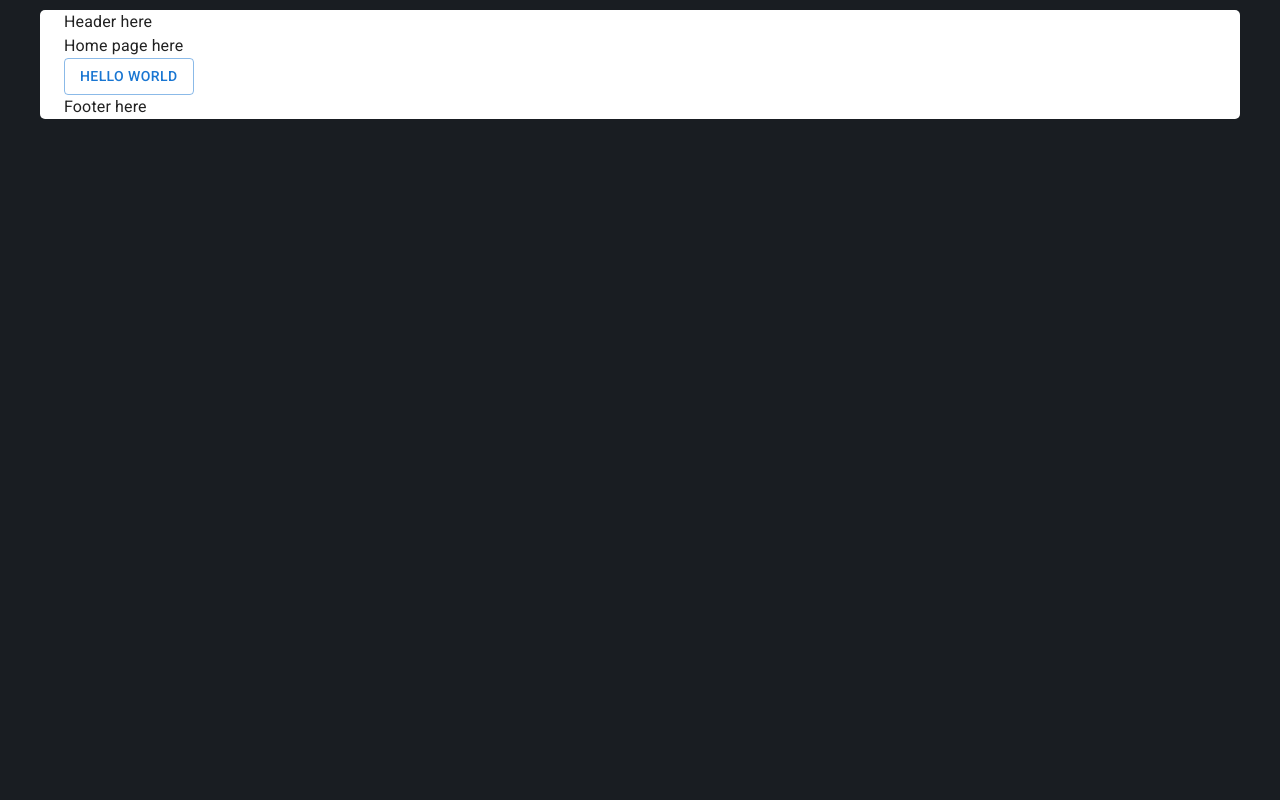
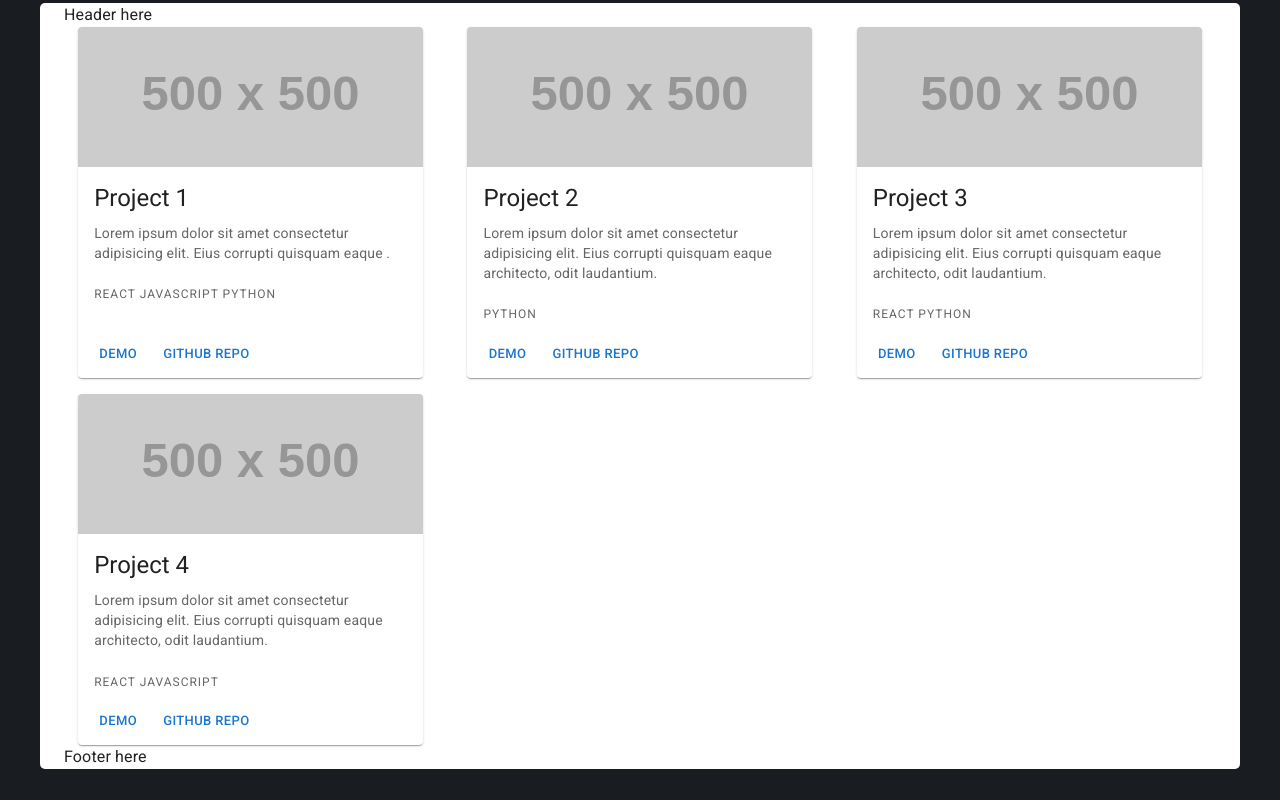
Before and after one commit to Valdas-Stonkus/portfolio-react, a React (Create React App) app: page / in a window 1280 px wide. Built offline with nearby package versions, Linux system fonts and the light colour scheme.

Commit message:
create Card component

```diff
--- a/public/index.html
+++ b/public/index.html
@@ -16,6 +16,7 @@
   <link rel="stylesheet" href="https://fonts.googleapis.com/icon?family=Material+Icons" />
 
   <link rel="manifest" href="%PUBLIC_URL%/manifest.json" />
+
 
   <!--
       Notice the use of %PUBLIC_URL% in the tags above.
--- /dev/null
+++ b/src/components/Projects/GridWrapper.jsx
@@ -0,0 +1,26 @@
+/* eslint-disable max-len */
+import { Grid } from '@mui/material'
+import { projects } from '../../data/projectsData'
+import ProjectCard from './ProjectCard'
+
+const GridWrapper = () => (
+    <Grid container spacing={2} alignItems="stretch">
+        {projects.map((project) => (
+            <Grid
+                item
+                xs={12}
+                sm={6}
+                md={4}
+                key={project.id}
+                sx={{
+                    display: 'flex',
+                    flexDirection: 'column',
+                    alignItems: 'center'
+                }}
+            >
+                <ProjectCard project={project} />
+            </Grid>
+        ))}
+    </Grid>
+)
+export default GridWrapper
--- /dev/null
+++ b/src/components/Projects/ProjectCard/ProjectCard.jsx
@@ -0,0 +1,59 @@
+/* eslint-disable max-len */
+import Card from '@mui/material/Card'
+import CardContent from '@mui/material/CardContent'
+import CardMedia from '@mui/material/CardMedia'
+import Typography from '@mui/material/Typography'
+import Grid from '@mui/material/Grid'
+import Box from '@mui/material/Box'
+import { Button, CardActionArea, CardActions } from '@mui/material'
+
+const ProjectCard = ({ project }) => (
+    <Card sx={{
+        display: 'flex',
+        minHeight: '100%',
+        maxWidth: 345,
+        flexDirection: 'column'
+
+    }}
+    >
+        <CardActionArea>
+
+            <CardMedia
+                component="img"
+                height="140"
+                image={project.imgUrl}
+                alt={project.imgAlt}
+            />
+            <CardContent sx={{ pb: '0px' }}>
+                <Typography gutterBottom variant="h5" component="div">
+                    {project.title}
+                </Typography>
+                <Box mb={2}>
+                    <Typography variant="body2" color="text.secondary">
+                        {project.shortDescription}
+                    </Typography>
+                </Box>
+                <Typography align="right" variant="overline" color="text.secondary">
+                    {project.tags.map((t, i) => (
+                        <span key={i}>
+                            {t}
+                            {' '}
+                        </span>
+                    ))}
+                </Typography>
+            </CardContent>
+        </CardActionArea>
+
+        <Box sx={{
+            marginTop: 'auto'
+        }}
+        >
+            <CardActions>
+                <Button size="small">Demo</Button>
+                <Button size="small">Github repo</Button>
+            </CardActions>
+        </Box>
+
+    </Card>
+)
+export default ProjectCard
--- /dev/null
+++ b/src/components/Projects/ProjectCard/index.js
@@ -0,0 +1 @@
+export { default } from './ProjectCard'
--- /dev/null
+++ b/src/components/Projects/index.js
@@ -0,0 +1 @@
+export { default } from './Projects'
--- /dev/null
+++ b/src/data/projectsData.js
@@ -0,0 +1,15 @@
+/* eslint-disable max-len */
+export const projects = [
+    {
+        id: 1, title: 'Project 1', shortDescription: 'Lorem ipsum dolor sit amet consectetur adipisicing elit. Eius corrupti quisquam eaque .', imgUrl: 'http://fakeimg.pl/500?font=lobster', imgAlt: 'project bla bla bla', tags: ['React', 'JavaScript', 'Python']
+    },
+    {
+        id: 2, title: 'Project 2', shortDescription: 'Lorem ipsum dolor sit amet consectetur adipisicing elit. Eius corrupti quisquam eaque architecto, odit laudantium.', imgUrl: 'http://fakeimg.pl/500?font=lobster', imgAlt: 'project bla bla bla', tags: ['Python']
+    },
+    {
+        id: 3, title: 'Project 3', shortDescription: 'Lorem ipsum dolor sit amet consectetur adipisicing elit. Eius corrupti quisquam eaque architecto, odit laudantium.', imgUrl: 'http://fakeimg.pl/500?font=lobster', imgAlt: 'project bla bla bla', tags: ['React', 'Python']
+    },
+    {
+        id: 4, title: 'Project 4', shortDescription: 'Lorem ipsum dolor sit amet consectetur adipisicing elit. Eius corrupti quisquam eaque architecto, odit laudantium.', imgUrl: 'http://fakeimg.pl/500?font=lobster', imgAlt: 'project bla bla bla', tags: ['React', 'JavaScript']
+    }
+]
--- a/src/index.js
+++ b/src/index.js
@@ -1,6 +1,7 @@
 import React from 'react'
 import ReactDOM from 'react-dom/client'
 import { CssBaseline, Container } from '@mui/material'
+import { ThemeProvider, createTheme, responsiveFontSizes } from '@mui/material/styles'
 import { BrowserRouter } from 'react-router-dom'
 import App from './App'
 import reportWebVitals from './reportWebVitals'
@@ -9,21 +10,36 @@ import reportWebVitals from './reportWebVitals'
 // const posts = new PostsApi().getPosts()
 // console.table(posts)
 
+let theme = createTheme({
+    palette: {
+        background: {
+            default: 'rgb(25, 29, 34)'
+        }
+    }
+    // typography: {
+    //     subtitle1: {
+    //         fontWeight: 500
+    //     }
+    // }
+})
+theme = responsiveFontSizes(theme)
+
 const root = ReactDOM.createRoot(document.getElementById('root'))
 root.render(
     <React.StrictMode>
+        <ThemeProvider theme={theme}>
             <CssBaseline />
             <Container
                 maxWidth="false"
                 sx={{
-                bgcolor: 'rgb(25, 29, 34)', height: '100vh', padding: '10px'
+                    height: '100vh', padding: '3px'
                 }}
             >
                 <BrowserRouter>
                     <App />
                 </BrowserRouter>
             </Container>
-
+        </ThemeProvider>
     </React.StrictMode>
 )
 
--- a/src/pages/Home.jsx
+++ b/src/pages/Home.jsx
@@ -1,12 +1,7 @@
 import React from 'react'
-import { Button } from '@mui/material'
+import GridWrapper from '../components/Projects/GridWrapper'
 
 const Home = () => (
-    <>
-        <div className="container1">
-            Home page here
-        </div>
-        <Button variant="outlined" color="primary">Hello World</Button>
-    </>
+    <GridWrapper />
 )
 export default Home
```
Also changed, not shown: src/pages/Layout/Layout/Layout.jsx (+8 -2 lines). Lines whose indentation alone changed are shown as unchanged.
